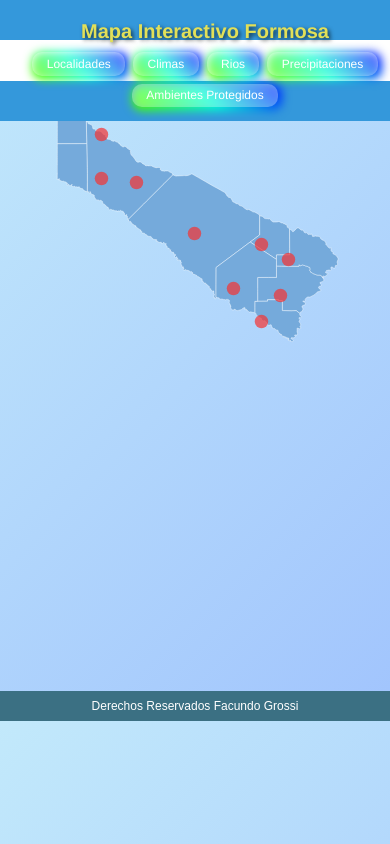
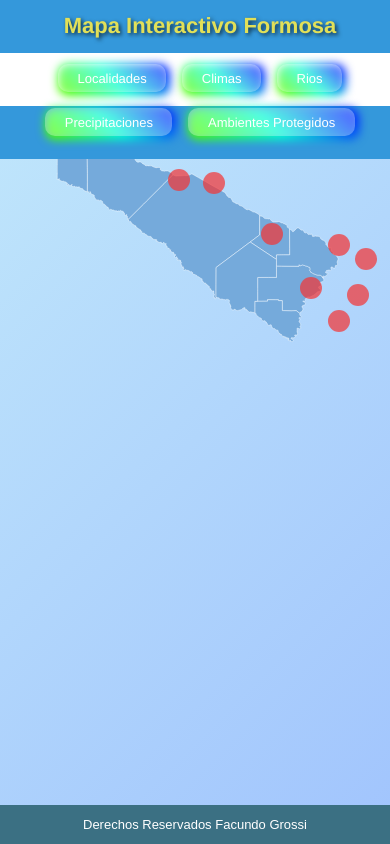
Before and after one commit to TheZanax/cautious-octo-journey, a plain HTML site: page index.html in a window 390 px wide. Both pictures are taken after a click on the button "Localidades". Drawn offline with Linux system fonts and the light colour scheme.

Commit message:
Update Style.css

```diff
--- a/Style.css
+++ b/Style.css
@@ -266,71 +266,88 @@ footer {
 
 /* Responsive supongo??*/
 @media (max-width: 768px) {
-  .mapa-contenido {
-    display: flex;
-    justify-content: center;
-    align-items: flex-start;
-    flex-wrap: wrap;
-    gap: 20px;
-    padding: 20px;
+  html, body {
+    font-size: 16px;
+    padding: 0;
+    margin: 0;
+    overflow-x: hidden;
   }
 
-  .contenedor-mapa {
-    flex: 1 1 60%;
-    max-width: 600px;
-  }
-
-  .informacion {
-    flex: 1 1 35%;
-    max-width: 400px;
-    width: 100%;
-  }
   header {
     height: auto;
-    padding: 10px;
+    padding: 8px 5px;
   }
 
   h1 {
-    font-size: 20px;
-    margin-top: 10px;
+    font-size: 22px;
+    margin: 5px 0;
   }
 
   nav {
     display: flex;
     flex-wrap: wrap;
     justify-content: center;
+    gap: 6px;
+    padding: 10px;
   }
 
   .button-85 {
-    font-size: 12px;
-    padding: 0.4em 1.2em;
-    margin: 4px;
+    font-size: 13px;
+    padding: 0.5em 1.5em;
+    margin: 5px;
   }
 
   .mapa-contenido {
     flex-direction: column;
     align-items: center;
+    width: 100%;
+    padding: 0;
   }
 
   #mapa {
     width: 100%;
-    margin-left: 0;
+    max-width: 100%;
+    height: auto;
+    display: block;
+    margin: 0 auto;
   }
 
   .informacion {
-    width: 90%;
-    margin-left: 0;
-    margin-top: 10px;
-    font-size: 0.85rem;
+    width: 95%;
+    margin: 20px auto;
+    font-size: 1rem;
+    padding: 16px;
+    box-shadow: 0 0 8px rgba(0,0,0,0.1);
+  }
+
+  .informacion table {
+    font-size: 0.95rem;
   }
 
   footer {
-    font-size: 12px;
-    padding: 8px;
+    font-size: 13px;
+    padding: 12px;
+    margin-top: 30px;
   }
 
   .punto {
-    margin-left: 0;
-    transform: scale(0.9);
+    width: 20px;
+    height: 20px;
+    transform: scale(1.1);
   }
 }
+
+
+html, body {
+  min-height: 100vh;
+  display: flex;
+  flex-direction: column;
+}
+
+body > main {
+  flex: 1;
+}
+
+footer {
+  margin-top: auto;
+}
```
